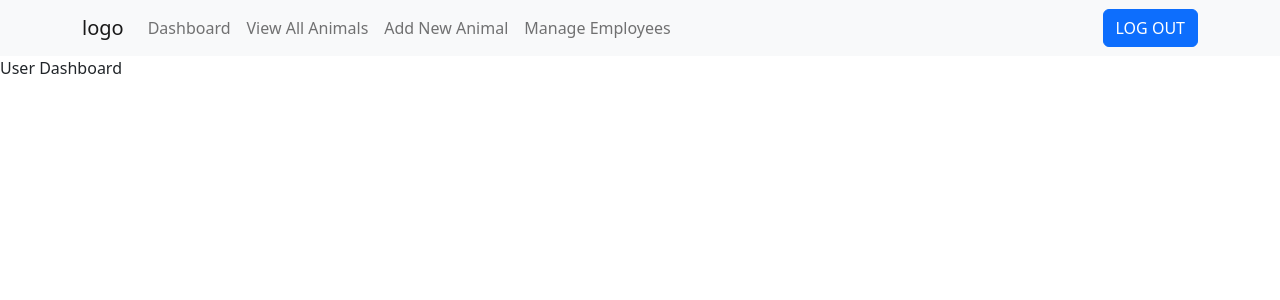
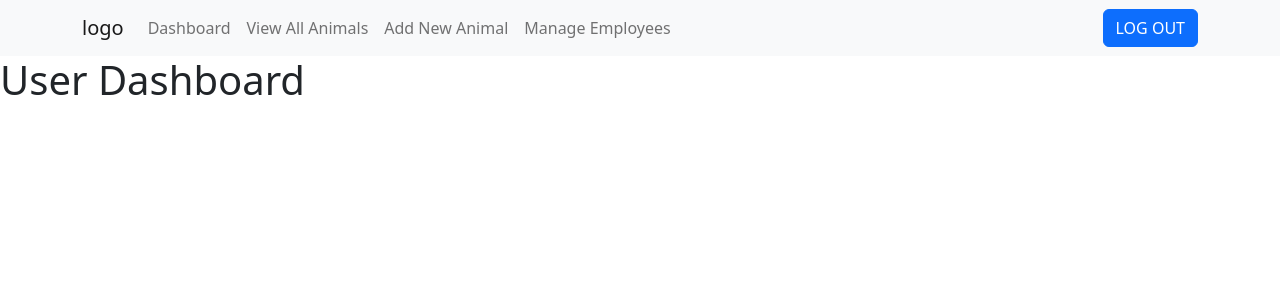
Before and after one commit to miasydney/PetMatch_Client, a React (Create React App) app: page /dashboard in a window 1280 px wide. Shown: the top 300 px of the page. Built offline with nearby package versions, Linux system fonts and the light colour scheme.

Commit message:
Successfully post employee information to users on AddEmployee form submission

```diff
--- a/src/components/AddEmployee.jsx
+++ b/src/components/AddEmployee.jsx
@@ -25,16 +25,13 @@ const AddEmployee = () => {
     });
   };
 
-  // Post employee data to API on form submission
+  // Post employee data to users on form submission
   const handleSubmit = (e) => {
     e.preventDefault();
-
-    console.log("employee data: ", employee);
-
-    // axios
-    //   .post("/users", employee)
-    //   .then((res) => console.log(res))
-    //   .catch((err) => console.log(err));
+    axios
+      .post("/users", employee)
+      .then((res) => console.log(res))
+      .catch((err) => console.log(err));
 
     navigate("/employees");
   };
@@ -49,7 +46,8 @@ const AddEmployee = () => {
         <h1>Add New Employee</h1>
         <p>
           You are creating a new employee account. All employees will have
-          access to create, edit and delete all animal listings from your database.
+          access to create, edit and delete all animal listings from your
+          database.
         </p>
         <Form>
           <Form.Group>
@@ -64,6 +62,7 @@ const AddEmployee = () => {
           <Form.Group>
             <Form.Label>Password</Form.Label>
             <Form.Control
+              type="password"
               name="password"
               value={employee.password}
               placeholder="Enter New Employee Password"
--- a/src/components/Dashboard.jsx
+++ b/src/components/Dashboard.jsx
@@ -5,7 +5,7 @@ const Dashboard = () => {
     return (
       <>
         <NavBar />
-        <div>User Dashboard</div>
+        <h1>User Dashboard</h1>
       </>
     );
 }
```
